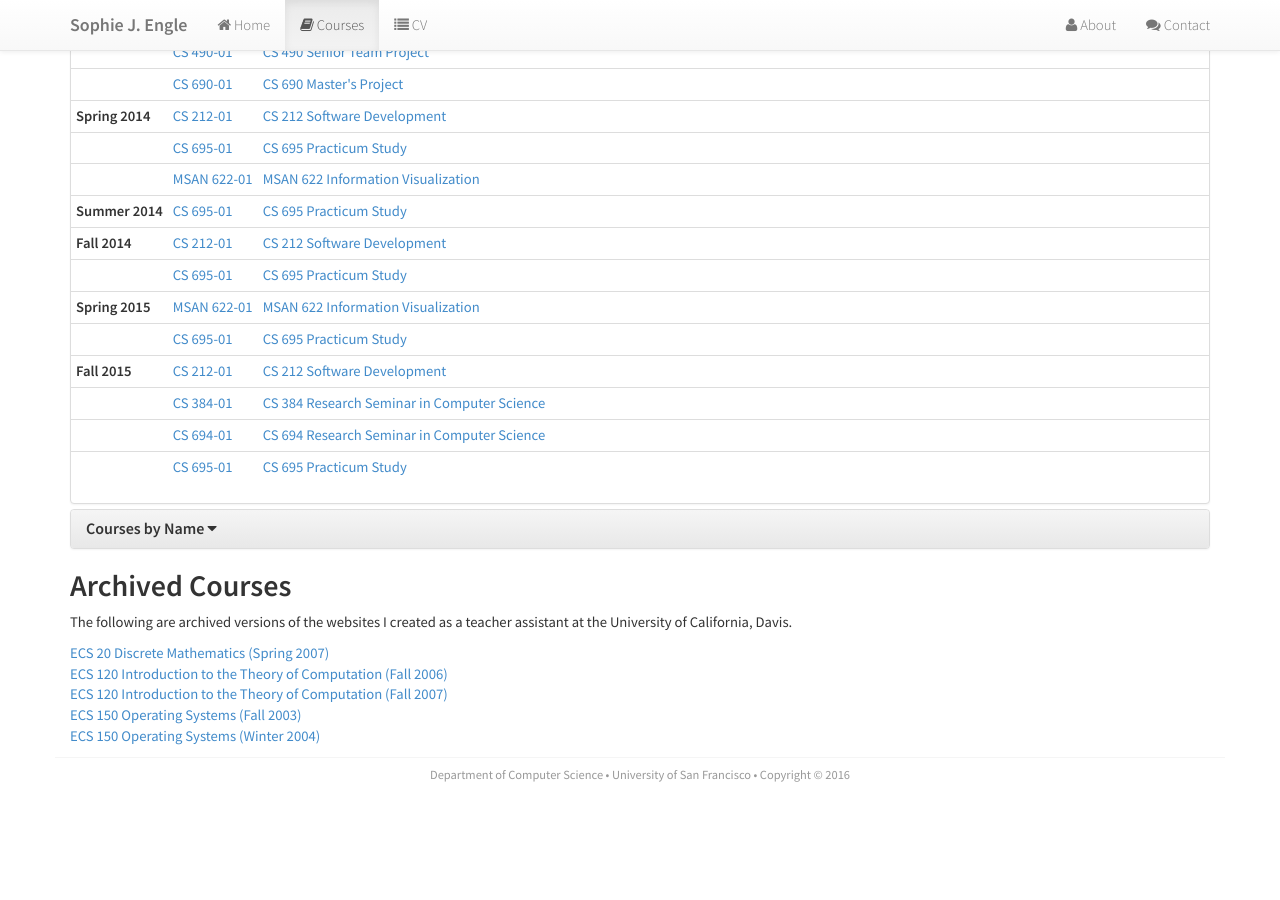
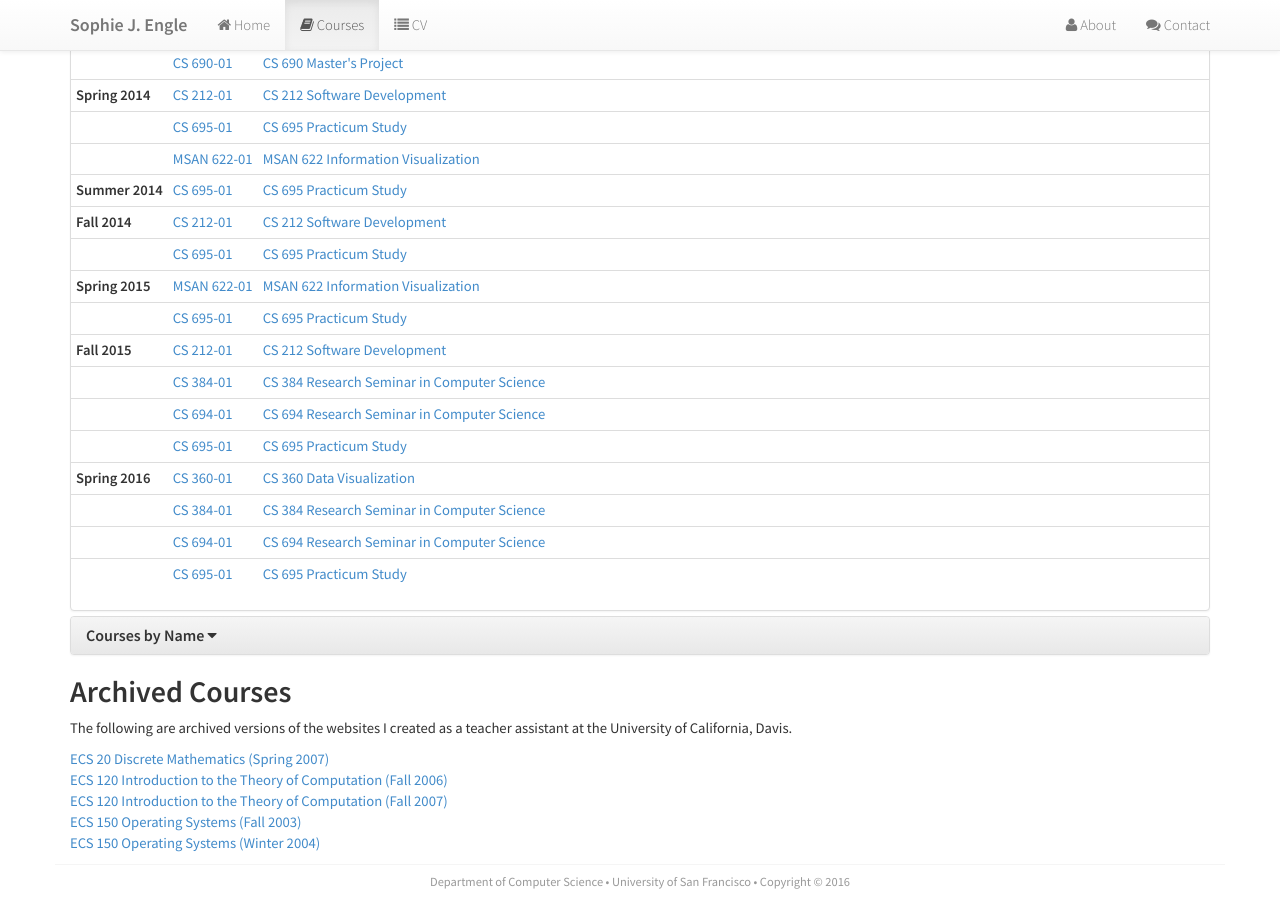
Before and after one commit to sjengle/sjengle.github.io, a Jekyll site: the page built from courses.html, in a window 1280 px wide and 900 px high, scrolled down 1336 px. Built offline with Jekyll 4.4.1, drawn with Linux system fonts in a browser that asks for light colours; Markdown is read by kramdown in place of the engine named in the settings; before the commit the page ends 2129 px from its top, so only the background shows below that; some of the changed text lies outside the part shown.

Commit message:
Adding Spring 2016 courses.

```diff
--- a/_data/courses.yml
+++ b/_data/courses.yml
@@ -231,23 +231,23 @@
   year: '2015'
   sort: 'CS212-2015-08'
   link: 'http://cs212.github.io/fall2015/'
-  show: true
+  show: false
 - id: 'CS 384'
   name: 'Research Seminar in Computer Science'
   code: 'CS 384-01'
   term: 'Fall'
   year: '2015'
   sort: 'CS384-2015-08'
-  link: 'http://cs694.github.io/fall2015/'
-  show: true
+  link: 'http://researchseminar.cs.usfca.edu/fall2015/'
+  show: false
 - id: 'CS 694'
   name: 'Research Seminar in Computer Science'
   code: 'CS 694-01'
   term: 'Fall'
   year: '2015'
   sort: 'CS694-2015-08'
-  link: 'http://cs694.github.io/fall2015/'
-  show: true
+  link: 'http://researchseminar.cs.usfca.edu/fall2015/'
+  show: false
 - id: 'CS 695'
   name: 'Practicum Study'
   code: 'CS 695-01'
@@ -255,4 +255,37 @@
   year: '2015'
   sort: 'CS695-2015-08'
   link: 'https://usfca.instructure.com/courses/1553690/assignments/syllabus'
+  show: false
+# SPRING 2016
+- id: 'CS 360'
+  name: 'Data Visualization'
+  code: 'CS 360-01'
+  term: 'Spring'
+  year: '2016'
+  sort: 'CS360-2016-01'
+  link: 'http://cs360.cs.usfca.edu/spring2016/'
   show: true
+- id: 'CS 384'
+  name: 'Research Seminar in Computer Science'
+  code: 'CS 384-01'
+  term: 'Spring'
+  year: '2016'
+  sort: 'CS384-2016-01'
+  link: 'http://researchseminar.cs.usfca.edu/spring2016/'
+  show: false
+- id: 'CS 694'
+  name: 'Research Seminar in Computer Science'
+  code: 'CS 694-01'
+  term: 'Spring'
+  year: '2016'
+  sort: 'CS694-2016-01'
+  link: 'http://researchseminar.cs.usfca.edu/spring2016/'
+  show: true
+- id: 'CS 695'
+  name: 'Practicum Study'
+  code: 'CS 695-01'
+  term: 'Spring'
+  year: '2016'
+  sort: 'CS695-2016-01'
+  link: 'https://usfca.instructure.com/courses/1558957/assignments/syllabus'
+  show: true
```
